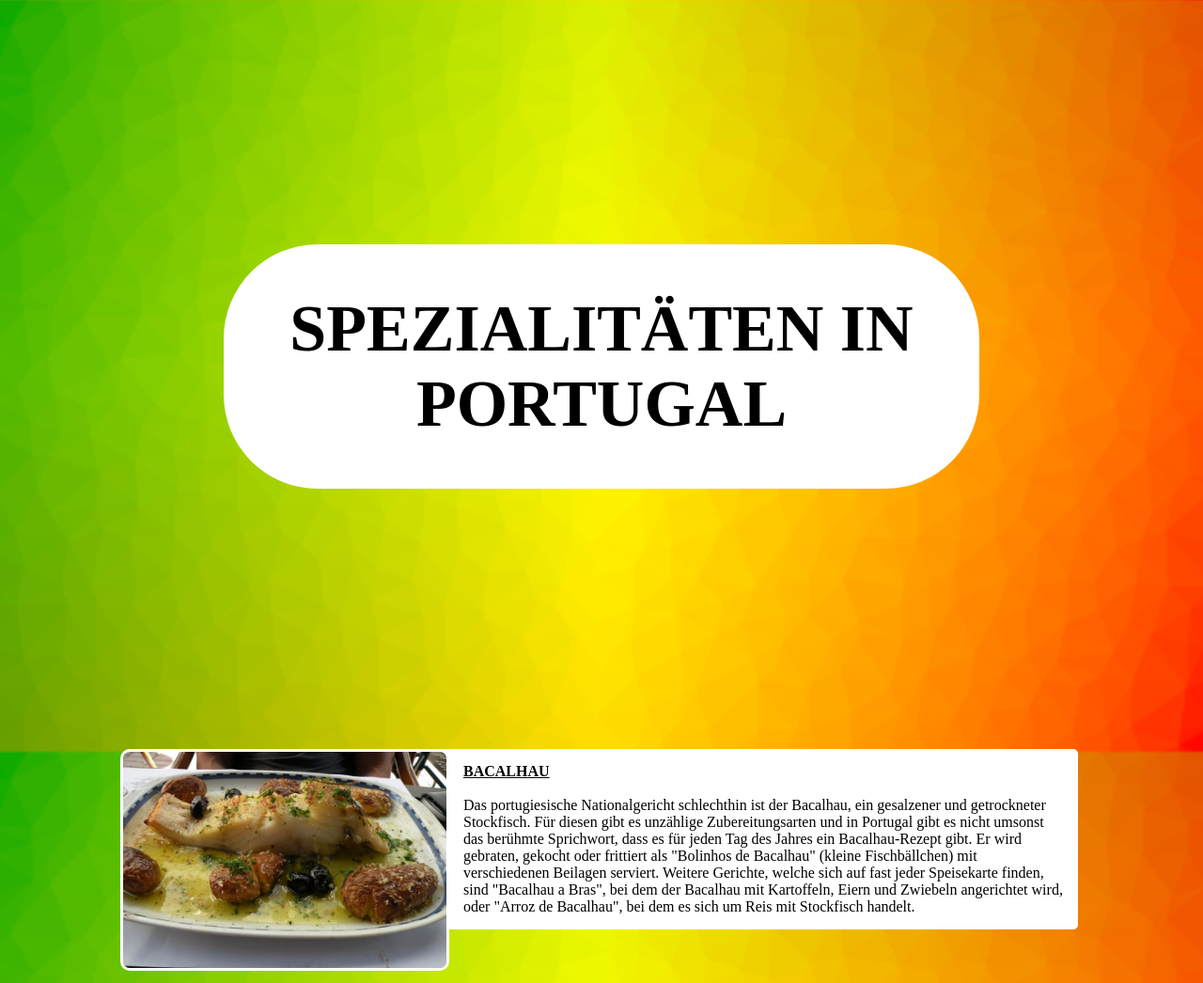
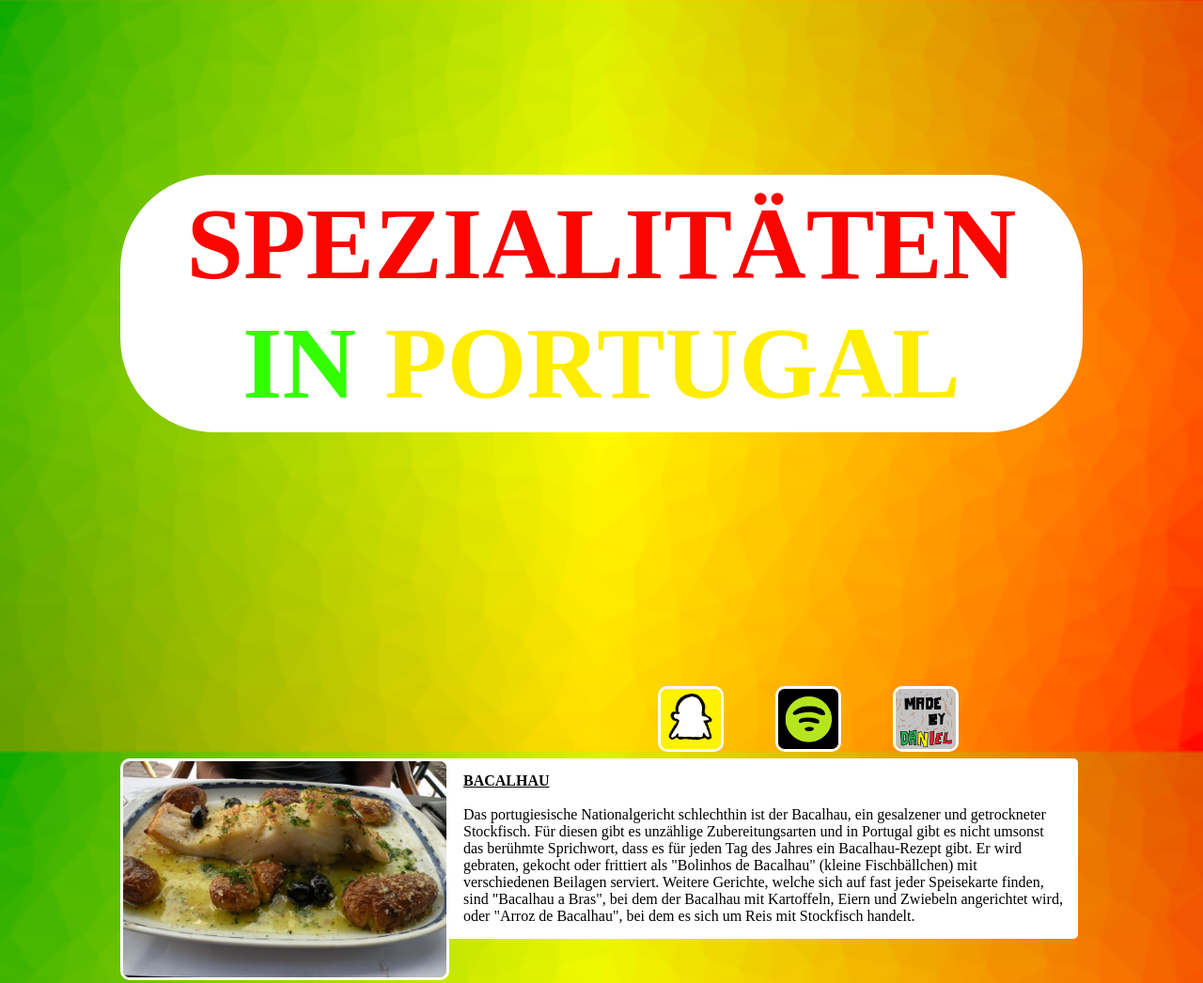
Before and after one commit to gymmu-DC-CS/erstelle-einen-blogeintrag-DEeEinzigWahreTiktoker, a plain HTML site: page index.html in a window 1280 px wide. Shown: the top 1046 px of the page at 94% size. Drawn offline with Linux system fonts and the light colour scheme.

Commit message:
Color Switching Title & Icons with Links

```diff
--- a/index.html
+++ b/index.html
@@ -13,19 +13,44 @@
 <body>
 
 
+
+
+
+
+
+
   <!-- Abschnitt für "Bacalhau" -->
 
     <div class="Gerichte">
 
-      <h1
-      style="background-color:white;
-      border-radius:100px;
-      font: size 10px;
-      padding:50px;
-      margin:110px;"><b>
-        SPEZIALITÄTEN IN PORTUGAL</b>
-      </h1>
+      <br>
+      <br>
 
+      <!-- Verschiedene Divisionen für Einstellungen für CSS von Wechselner Farben. Code von "https://alvarotrigo.com/blog/css-text-animations/" -->
+      <div class="Titel-Content">
+        <h2 class="Titel" style="background-color:white;
+        border-radius:100px;
+        font: size 5px;
+        padding:10px;">
+          <span class="title-word title-word-1">SPEZIALITÄTEN</span>
+          <span class="title-word title-word-2">IN</span>
+          <span class="title-word title-word-3">PORTUGAL</span>
+        </h2>
+      </div>
+
+
+
+      <!-- <br> (break) für gewollte Abstände" -->
+      <br>
+      <br>
+      <br>
+      <br>
+      <br>
+      <br>
+      <br>
+      <br>
+      <br>
+      <br>
       <br>
       <br>
       <br>
@@ -37,10 +62,12 @@
       <br>
 
 
+
           <!-- div class="text-box" Code aus (https://www.webnots.com/how-to-add-colored-text-box-in-weebly-site/ ) -->
           <div class="text-box">
+
+
             <!-- Bild von Internet (Copyright free) + HTML links von https://www.w3schools.com/html/html_links.asp  -->
-
             <a href="https://www.spezialitaeten.online/spezialitaeten-der-laender/spezialitaeten-portugal.html">
               <img src="Bacalhau.jpg">
             </a>
@@ -54,6 +81,8 @@
 
               <!-- <u></u> = unterstreichen & <b></b> = bold  -->
               <u><b>BACALHAU</b></u>
+
+
               <!-- <br> = break-->
               <br>
               <br>
@@ -66,6 +95,9 @@
             <br>
             <br>
             <br>
+
+
+
 
       <!-- Abschnitt für "Francecinha" -->
 
@@ -95,6 +127,8 @@
             <br>
             <br>
 
+
+
       <!-- Abschnitt für "Caldo Verde" -->
 
             <a href="https://www.spezialitaeten.online/spezialitaeten-der-laender/spezialitaeten-portugal.html">
@@ -122,6 +156,8 @@
             <br>
             <br>
             <br>
+
+
 
       <!-- Abschnitt für "Sardinhas Assadas" -->
 
@@ -153,6 +189,8 @@
 
     <!-- Abschnitt für "Cozido a Portuguesa" -->
 
+
+
           <a href="https://www.spezialitaeten.online/spezialitaeten-der-laender/spezialitaeten-portugal.html">
             <img src="Cozido à Portuguesa.jpg" width: 350px, height: auto>
           </a>
@@ -179,6 +217,8 @@
         <br>
         <br>
         <br>
+
+
 
     <!-- Abschnitt für "Queijo" -->
 
@@ -209,6 +249,7 @@
       <br>
 
 
+
     <!-- Abschnitt für "Arroz de Mariscos" -->
 
     <a href="https://www.spezialitaeten.online/spezialitaeten-der-laender/spezialitaeten-portugal.html">
@@ -237,6 +278,9 @@
       <br>
       <br>
 
+
+
+
     <!-- Abschnitt für "Petiscos" -->
 
     <a href="https://www.spezialitaeten.online/spezialitaeten-der-laender/spezialitaeten-portugal.html">
@@ -264,6 +308,9 @@
       <br>
       <br>
 
+
+
+
     <!-- Abschnitt für "Süssspeisen" -->
 
     <a href="https://www.spezialitaeten.online/spezialitaeten-der-laender/spezialitaeten-portugal.html">
@@ -287,6 +334,9 @@
       <br>
       <br>
 
+
+
+
     <!-- Abschnitt für "Pastéis de Nata" -->
 
         <a href="https://www.spezialitaeten.online/spezialitaeten-der-laender/spezialitaeten-portugal.html">
@@ -305,6 +355,41 @@
         Eine spezielle Erwähnung in dieser Aufzählung portugiesischer Spezialitäten verdienen die Pastéis de Nata, das wohl populärste Süßgebäck Portugals, welches durch portugiesische Gastarbeiter in ganz Europa eine gewisse Bekanntheit erlangte. Diese in Blätterteig gebackenen Sahnepuddingtörtchen wurden schon im 18. Jahrhundert in einem Kloster in Belém, einem Stadtteil von Lissabon, hergestellt und das Rezept danach an eine Zuckerraffinerie verkauft. Meist werden die gebackenen Pastéis mit Zimt oder Puderzucker bestreut und gegessen.
       </p>
 
+      <br>
+      <br>
+      <br>
+      <br>
+      <br>
+      <br>
+      <br>
+      <br>
+      <br>
+      <br>
+      <br>
+      <br>
+      <br>
+
+
+      <br>
+      <br>
+      <br>
+      <br>
+      <br>
+
+
+
+
+<!-- Verschiedene Divion/Section mit Image + Link und HTML Links von https://www.w3schools.com/html/html_links.asp -->
+<!--Copyright Free Images = Selber Gestaltet und Erstellt-->
+      </div>
+      <div class="footer-content-socialmedia-right">
+        <a href="https://accounts.snapchat.com/accounts/v2/login"><img src="SnapchatIcon.png" class="icon-style-1" alt="SnapchatIcon"></a>
+        <a href="https://accounts.spotify.com/en/login"><img src="SpotifyIcon.png" class="icon-style-2" alt="SpotifyIcon"></a>
+        <img src="MadeByDaniel.png" class="icon-style-3" alt="MadeByDaniel"></a>
+      </div>
+
+
+
     </div>
 
 
@@ -312,10 +397,6 @@
 
 
 
-
-
-
-
 </body>
 
 
--- a/style.css
+++ b/style.css
@@ -11,14 +11,63 @@ body {
   min-height: 100vh;
 }
 
+/*Animation für Titelwörter + Länge*/
+.title-word {
+  animation: color-animation 3s linear infinite;
+}
 
 
-h1 {
+ /* Static CSS Colour Change Code von "https://alvarotrigo.com/blog/css-text-animations/" */
+
+ /*Titel-Wort "Spezialitäten" Farbenwechsel*/
+.title-word-1 {
+  --color-1: #2fff00;
+  --color-2: #fff200;
+  --color-3: #ff0000;
+}
+
+ /*Titel-Wort "In" Farbenwechsel*/
+.title-word-2 {
+  --color-1: #fff200;
+  --color-2: #ff0000;
+  --color-3: #2fff00;
+}
+
+ /*Titel-Wort "Portugal" Farbenwechsel*/
+.title-word-3 {
+  --color-1: #ff0000;
+  --color-2: #2fff00;
+  --color-3: #fff200;
+}
+
+ /*Color-animation mit % aus "https://alvarotrigo.com/blog/css-text-animations/" */
+@keyframes color-animation {
+  0%    {color: var(--color-1)}
+  33%   {color: var(--color-2)}
+  66%   {color: var(--color-3)}
+  100%  {color: var(--color-1)}
+}
+
+
+.Titel-Content {
+  display: flex;
+  place-items: center;
+  text-align: center;
+}
+
+.Titel {
+  font-family: sans-serif;
+  font-weight: 800;
+  font-size: 8.5vw;
+}
+
+
+h2 {
     text-align: center;
     font-size: 70px;
 }
 
-
+ /* Divion/Section mit Einstellungen für die "Gerichte" */
 .Gerichte {
   margin: 150px auto;
   width: 80%;
@@ -29,6 +78,7 @@ text-box {
 }
 
 
+ /*Einstellungen für Images (Rand, Hintergrund etc.)*/
 img {
   max-width: 350px;
   float: left;
@@ -51,6 +101,54 @@ html {
   font-family: "Times New Roman", Times, serif;
 }
 
+ /*Einstellungen für Animation wenn man Image überfliegt "OneNote-Websitelink"-> "https://blog.hubspot.com/website/css-animation-examples" */
 img:hover {
-  box-shadow: 0 0 10px 5px rgba(0, 140, 186, 0.5);
+  box-shadow: 0 0 20px 10px rgba(48, 48, 48, 0.527);
 }
+
+
+
+
+
+/*Code für Fixed Icons Social Media von "https://www.digitalocean.com/community/tutorials/how-to-create-a-static-footer-with-html-and-css-section-7" */
+/*Image Einstellungen*/
+.footer-content-socialmedia-right {
+  padding-left:80px;
+  margin-top:40px;
+  position: fixed;
+  bottom: 0;
+  right: -100px;
+  width: 800px;
+}
+
+.icon-style-1 {
+  height:70px;
+  margin-left:40px;
+  margin-top:10px;
+}
+.icon-style-2 {
+  height:70px;
+  margin-left:40px;
+  margin-top:10px;
+}
+.icon-style-3 {
+  height:70px;
+  margin-left:40px;
+  margin-top:10px;
+}
+
+
+
+/*Einstellungen für Animation wenn man Image überfliegt "OneNote-Websitelink"-> "https://blog.hubspot.com/website/css-animation-examples" */
+.icon-style-1:hover {
+  background-color:rgb(0, 255, 8);
+  padding:5px;
+}
+.icon-style-2:hover {
+  background-color:rgb(255, 255, 0);
+  padding:5px;
+}
+.icon-style-3:hover {
+  background-color:rgb(255, 0, 0);
+  padding:5px;
+}
```
Also changed, not shown: MadeByDaniel.png (added), Portugal-Flagge-Gif.webp (added), SnapchatIcon.png (added), SpotifyIcon.png (added), 1 other file.
